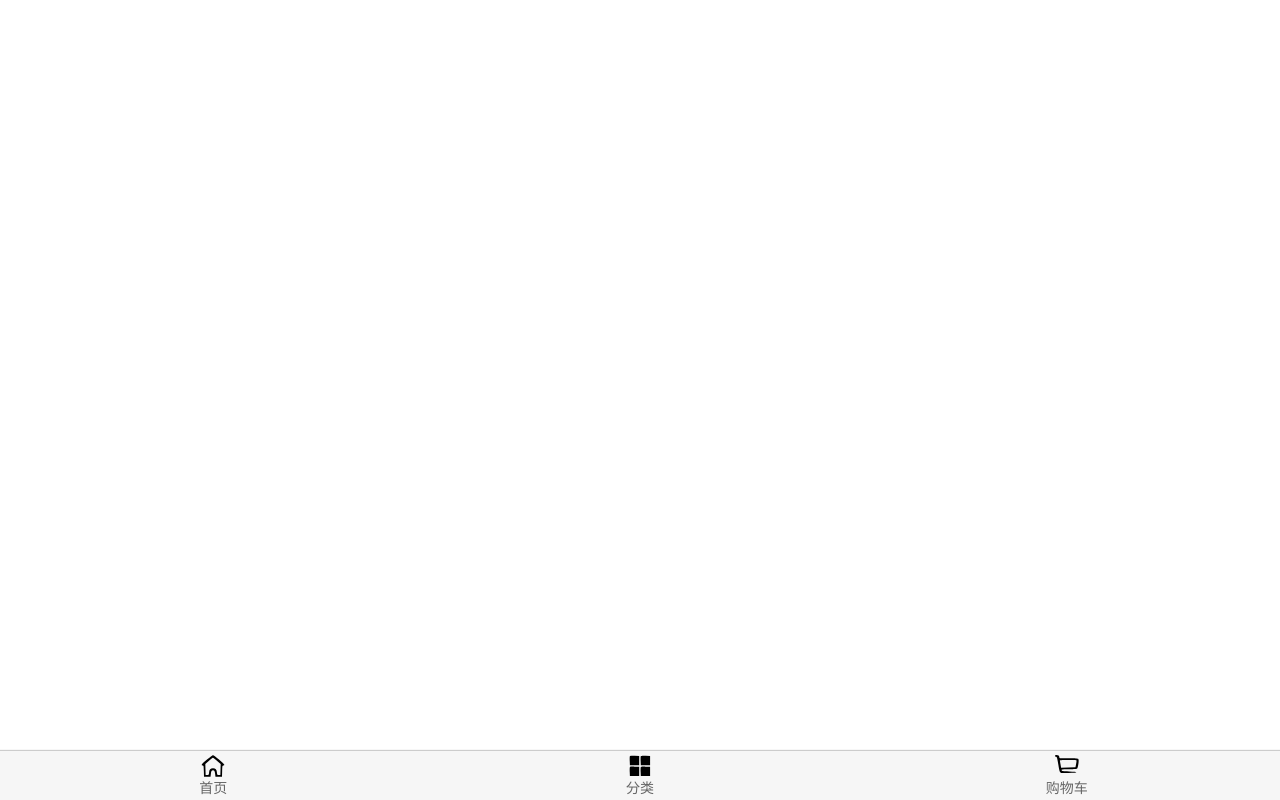
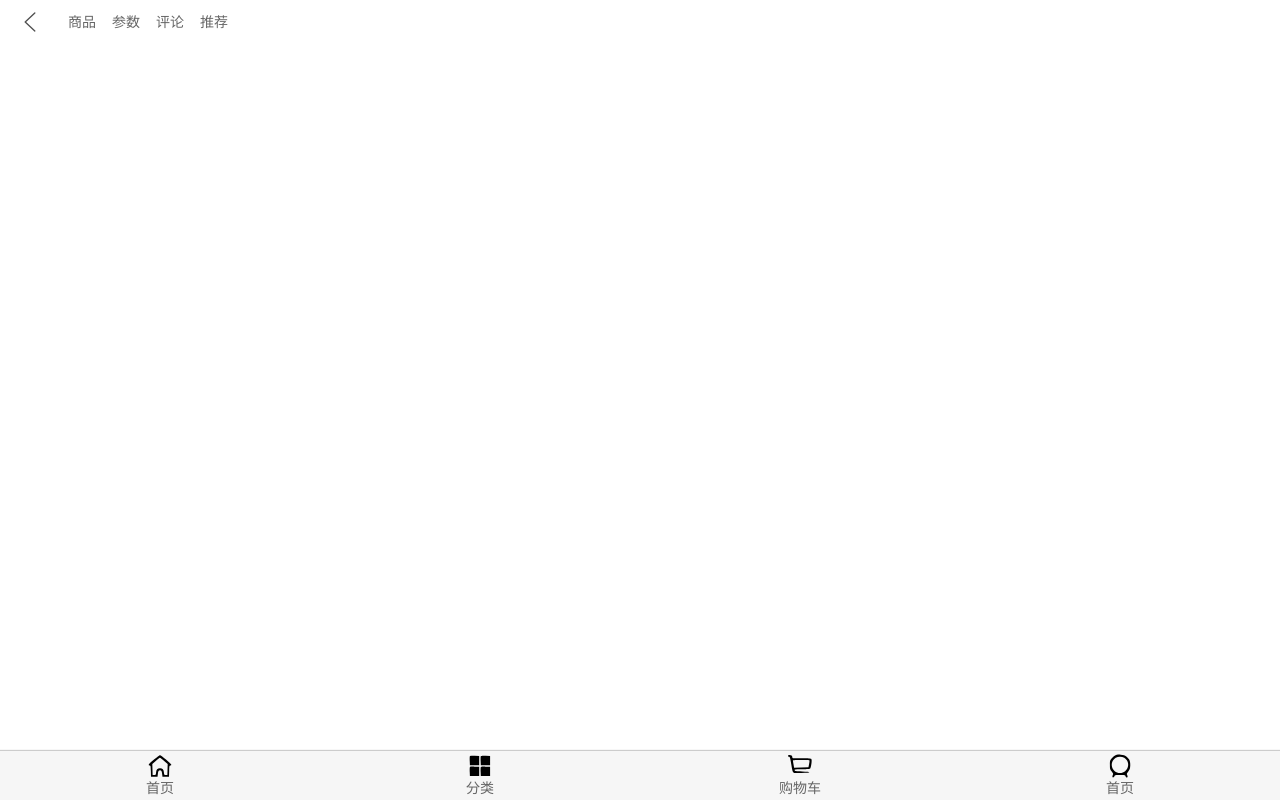
Before and after one commit to 495174699/supermell, a Vue app: page /detail/1 in a window 1280 px wide. Built offline with nearby package versions, Linux system fonts and the light colour scheme.

Commit message:
第八次提交

```diff
--- a/src/App.vue
+++ b/src/App.vue
@@ -1,6 +1,9 @@
 <template>
   <div id="app">
-    <router-view/>
+    <keep-alive>
+       <router-view/>
+    </keep-alive>
+
     <maintabbar> </maintabbar>
   </div>
 </template>
--- a/src/components/common/srcoll/srcoll.vue
+++ b/src/components/common/srcoll/srcoll.vue
@@ -62,6 +62,9 @@ export default {
         refresh() {
             // console.log(11);
             this.scroll.refresh()
+    },
+    gety() {
+        return this.scroll ? this.scroll.y : 0
     }
     }
 }
--- a/src/components/content/goods/GoodListItem.vue
+++ b/src/components/content/goods/GoodListItem.vue
@@ -1,6 +1,6 @@
 <template>
-  <div class="goods-item" >
-      <a :href="goodsitem.link">
+  <div class="goods-item"  @click="itemClick">
+      <!-- <a :href="goodsitem.link"> -->
           <!-- @load 可以监听图片的加载比原生的img.onload = () => {} -->
       <img :src="goodsitem.show.img" alt="" @load='onload'>
         <div>
@@ -10,7 +10,7 @@
         <span class="price">{{goodsitem.price}}$/</span>
         <span class="collect">{{goodsitem.cfav}}❤</span>
         </p>
-        </a>
+        <!-- </a> -->
   </div>
 
 </template>
@@ -32,6 +32,10 @@ export default {
         onload() {
            this.$bus.$emit('load')
         //    console.log(11);
+        },
+        itemClick() {
+            this.$router.push('/detail/'+this.goodsitem.iid)
+            console.log(11);
         }
     }
 }
--- a/src/components/content/maintabbar/maintabbar.vue
+++ b/src/components/content/maintabbar/maintabbar.vue
@@ -15,11 +15,11 @@
           <img slot="item-icon-active" src="../../../assets/img/tabbar/shopcart_active.svg" alt="">
          <div slot="item-text">购物车</div>
        </tab-bar-item>
-       <!-- <tab-bar-item path="/profile"  activeColor='red'>
+       <tab-bar-item path="/profile"  activeColor='red'>
           <img src="../../../assets/img/tabbar/profile.svg" alt="" slot="item-icon">
           <img slot="item-icon-active" src="../../../assets/img/tabbar/profile_active.svg" alt="">
          <div slot="item-text">首页</div>
-       </tab-bar-item> -->
+       </tab-bar-item>
     </tab-bar>
 </template>
 
--- a/src/router/index.js
+++ b/src/router/index.js
@@ -11,7 +11,8 @@ const catagory = () =>
     import ('../views/catagory/catagory.vue')
 const profile = () =>
     import ('../views/profile/pofile.vue')
-
+const detail = () =>
+    import ('../views/detail/Detail.vue')
 
 const routes = [{
         path: '',
@@ -33,6 +34,11 @@ const routes = [{
     {
         path: '/profile',
         component: profile
+    },
+
+    {
+        path: '/detail/:iid',
+        component: detail
     }
 ]
 
--- a/src/views/catagory/catagory.vue
+++ b/src/views/catagory/catagory.vue
@@ -119,14 +119,11 @@ export default {
           probeType:3,
           pullUpLoad:true
       })
-       this.scroll.on('scroll', lo => {
-        console.log(lo);
+       this.scroll.on('scroll', postion => {
+        console.log(postion);
       })
       this.scroll.on('pullingUp',() => {
-        console.log('121111111111111111111111111111')
-        setTimeout(() => {
 
-        },2000)
       })
     }
 }
@@ -136,7 +133,7 @@ export default {
 .wrapper {
   width: 100%;
   height: 150px;
-  background-color: red;
+  background-color: blue;
   overflow: hidden;
 }
 </style>
--- /dev/null
+++ b/src/views/detail/Detail.vue
@@ -0,0 +1,34 @@
+<template>
+  <div id="detail">
+   <detail-item>
+
+   </detail-item>
+  </div>
+</template>
+
+<script>
+// import NavBar from '../../components/common/navbar/NavBar'
+import DetailItem from './childcomponents/DetailItem'
+
+
+export default {
+    name:'detail',
+    data() {
+      return {
+         iid:null
+      }
+    },
+    components: {
+      DetailItem
+    },
+   created() {
+      console.log(11);
+      // this.$route.params用于拿我们动态添加的参数
+     this.iid =  this.$route.params.iid
+    }
+}
+</script>
+
+<style>
+
+</style>
--- /dev/null
+++ b/src/views/detail/childcomponents/DetailItem.vue
@@ -0,0 +1,42 @@
+<template>
+  <div>
+    <nav-bar>
+      <div slot="left" class="left">
+        <img src="../../../assets/img/common/back.svg" alt="">
+      </div>
+      <div slot="center" class="center">
+      <span>商品</span>
+      <span>参数</span>
+      <span>评论</span>
+      <span>推荐</span>
+      </div>
+    </nav-bar>
+  </div>
+</template>
+
+<script>
+import NavBar from '../../../components/common/navbar/NavBar'
+export default {
+    name:'detailitem',
+    components:{
+    NavBar
+    }
+}
+</script>
+
+<style>
+.left {
+  margin-top: 3px;
+}
+  .center {
+    display: flex;
+  }
+  .center span {
+    width: 40px;
+  /* height: 25px; */
+  text-align: center;
+  margin: 0 2px;
+  font-size: 14px;
+   /* background-color: blue; */
+  }
+</style>
--- a/src/views/home/home.vue
+++ b/src/views/home/home.vue
@@ -3,7 +3,7 @@
     <nav-bar class="home-nav">
       <div slot="center">购物街</div>
     </nav-bar>
-    <tab-control :title="['流行','新款','精品']" @t-c-click='tabclick' ref="img" v-show="istabshow" class="tabfixed"></tab-control>
+    <tab-control :title="['流行','新款','精品']" @t-c-click='tabclick' ref="img1" v-show="istabshow" class="tabfixed"></tab-control>
    <scroll class="content"
    ref='srcoll'
    :probe-type='3'
@@ -14,7 +14,7 @@
     <home-swiper :banners="banners" @imgload='imgload' ></home-swiper>
     <homerecommond :recommond='recommends'></homerecommond>
     <feauture/>
-    <tab-control :title="['流行','新款','精品']" @t-c-click='tabclick' ref="img" ></tab-control>
+    <tab-control :title="['流行','新款','精品']" @t-c-click='tabclick' ref="img2" ></tab-control>
     <goods-list :goods="show">
       <!-- <good-list-item></good-list-item> -->
     </goods-list>
@@ -66,25 +66,37 @@ export default {
       counttype:'pop',
       isshow:false,
       tabcontrol:0,
-      istabshow:false
+      istabshow:false,
+      savey:0
     }
   },
-  created() {
-  this.getHomeMultidata()
-  this.getHomeGoods('pop')
-  this.getHomeGoods('new')
-  this.getHomeGoods('sell')
+
+  mounted() {
+  const refresh = debunce(this.$refs.srcoll.refresh,150)
   //监听事件总线发送过来的方法
-
-  },
-  mounted() {
-    const refresh = debunce(this.$refs.srcoll.refresh,150)
    this.$bus.$on('load',() => {
-
      refresh()
-
     })
   },
+   created() {
+      this.getHomeMultidata()
+      this.getHomeGoods('pop')
+      this.getHomeGoods('new')
+      this.getHomeGoods('sell')
+    },
+      // 生命周期函数
+    destroyed(){
+      console.log('销毁了')
+      this.savey = 1000
+    },
+    activated() {
+      this.$refs.srcoll.scrollto(0,this.savey,0)
+      console.log('4444');
+      this.$refs.srcoll.refresh()
+   },
+   deactivated() {
+      this.savey = this.$refs.srcoll.gety()
+   },
   methods:{
     tabclick(index) {
       switch(index) {
@@ -98,6 +110,8 @@ export default {
           this.counttype = 'sell'
           break
       }
+      this.$refs.img2.count = index
+      this.$refs.img1.count = index
     },
    topclick() {
      this.$refs.srcoll.scrollto(0,0)
@@ -133,7 +147,7 @@ export default {
     },
     imgload() {
       // console.log(11);
-        this.tabcontrol = this.$refs.img.$el.offsetTop
+        this.tabcontrol = this.$refs.img2.$el.offsetTop
 
     },
     tabcontrolfix(y) {
@@ -148,7 +162,8 @@ export default {
     show() {
       return this.goods[this.counttype].list
     }
-  }
+  },
+
 }
 </script>
 
```
